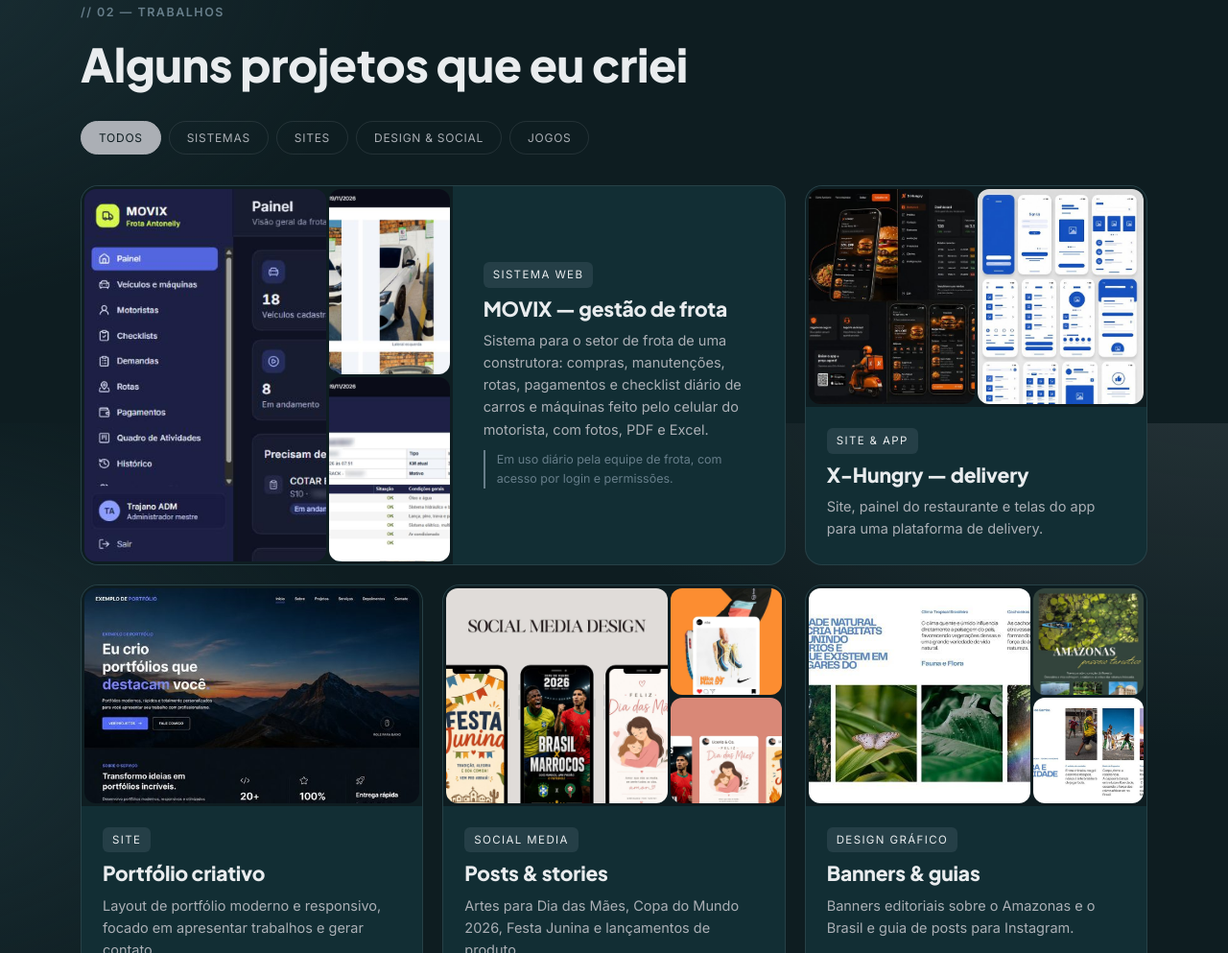
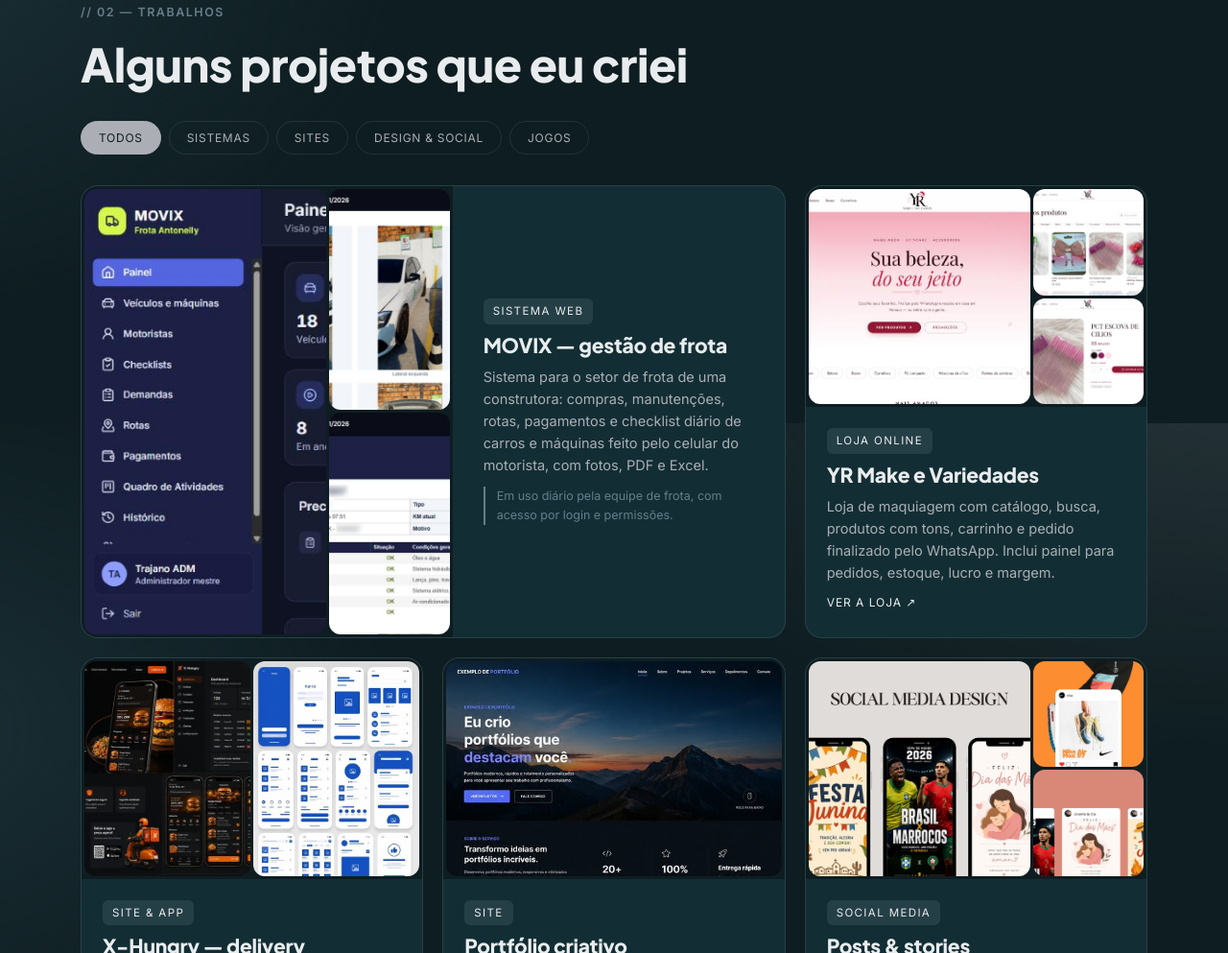
Before and after one commit to Trajano22/prodigo_o, a plain HTML site: page index.html in a window 1280 px wide. Shown: the part 1959-2952 px from the top of the page at 96% size. Drawn offline with Linux system fonts and the light colour scheme.

Commit message:
Adiciona a loja YR Make e Variedades aos trabalhos
Co-Authored-By: Claude Opus 5.5 <noreply@anthropic.com>

```diff
--- a/index.html
+++ b/index.html
@@ -9,7 +9,7 @@
   <link rel="preconnect" href="https://fonts.googleapis.com">
   <link rel="preconnect" href="https://fonts.gstatic.com" crossorigin>
   <link href="https://fonts.googleapis.com/css2?family=Inter:wght@400;500;600;700&family=Plus+Jakarta+Sans:wght@600;700;800&display=swap" rel="stylesheet">
-  <link rel="stylesheet" href="style.css?v=7">
+  <link rel="stylesheet" href="style.css?v=8">
   <link rel="icon" type="image/svg+xml" href="img/logo.svg">
 </head>
 <body>
@@ -125,6 +125,20 @@
           <h3>MOVIX — gestão de frota</h3>
           <p>Sistema para o setor de frota de uma construtora: compras, manutenções, rotas, pagamentos e checklist diário de carros e máquinas feito pelo celular do motorista, com fotos, PDF e Excel.</p>
           <p class="result">Em uso diário pela equipe de frota, com acesso por login e permissões.</p>
+        </div>
+      </article>
+
+      <article class="work" data-cat="sites sistemas">
+        <div class="work-gallery" data-gallery>
+          <img src="img/yrmake-home.jpg" alt="YR Make — página inicial da loja" loading="lazy">
+          <img src="img/yrmake-catalogo.jpg" alt="YR Make — catálogo de produtos" loading="lazy">
+          <img src="img/yrmake-produto.jpg" alt="YR Make — produto com tons" loading="lazy">
+        </div>
+        <div class="work-info">
+          <span class="tag">Loja online</span>
+          <h3>YR Make e Variedades</h3>
+          <p>Loja de maquiagem com catálogo, busca, produtos com tons, carrinho e pedido finalizado pelo WhatsApp. Inclui painel para pedidos, estoque, lucro e margem.</p>
+          <a class="link" href="https://yrmake.yrmake.workers.dev" target="_blank" rel="noopener">Ver a loja ↗</a>
         </div>
       </article>
 
@@ -283,6 +297,6 @@
   <button class="lb-nav lb-next" aria-label="Próxima">›</button>
 </div>
 
-<script src="script.js?v=7"></script>
+<script src="script.js?v=8"></script>
 </body>
 </html>
--- a/script.js
+++ b/script.js
@@ -26,7 +26,7 @@ const works = document.querySelectorAll('.work');
 filters.forEach(btn => btn.addEventListener('click', () => {
   filters.forEach(b => { b.classList.toggle('is-active', b === btn); b.setAttribute('aria-selected', String(b === btn)); });
   const cat = btn.dataset.filter;
-  works.forEach(w => w.classList.toggle('is-hidden', cat !== 'todos' && w.dataset.cat !== cat));
+  works.forEach(w => w.classList.toggle('is-hidden', cat !== 'todos' && !w.dataset.cat.split(' ').includes(cat)));
 }));
 
 // Lightbox: mostra todas as imagens do projeto, inclusive as que não aparecem na capa
```
Also changed, not shown: img/yrmake-catalogo.jpg (added), img/yrmake-home.jpg (added), img/yrmake-produto.jpg (added).
